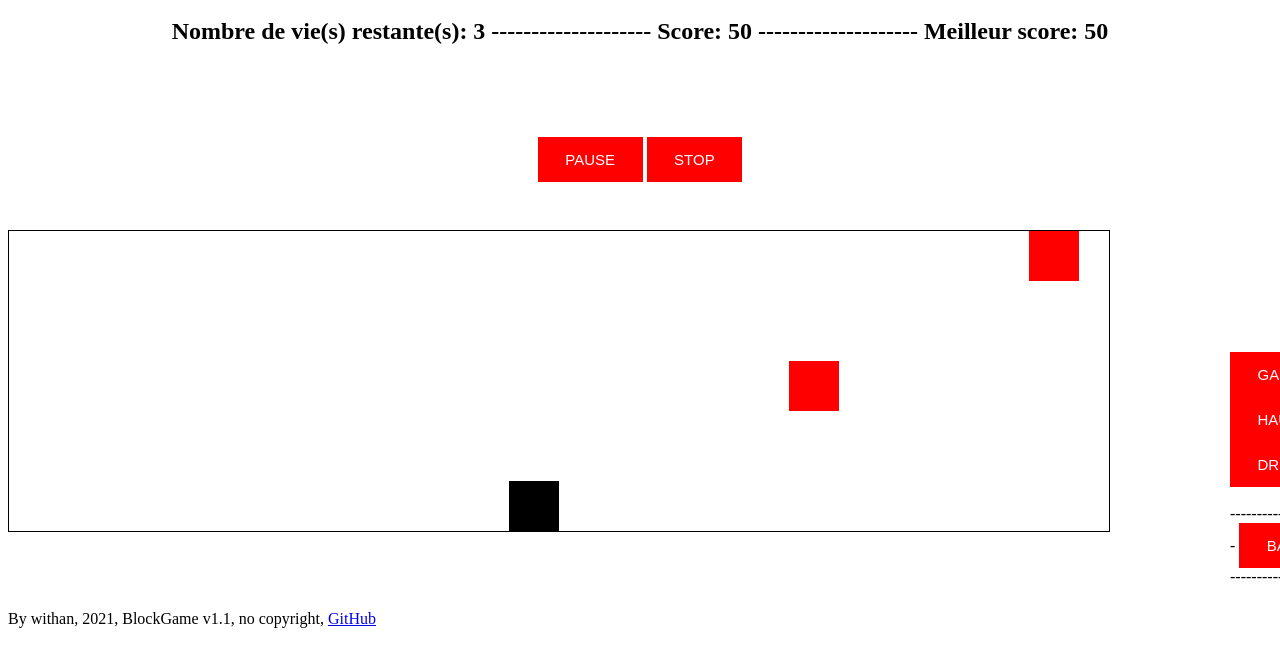
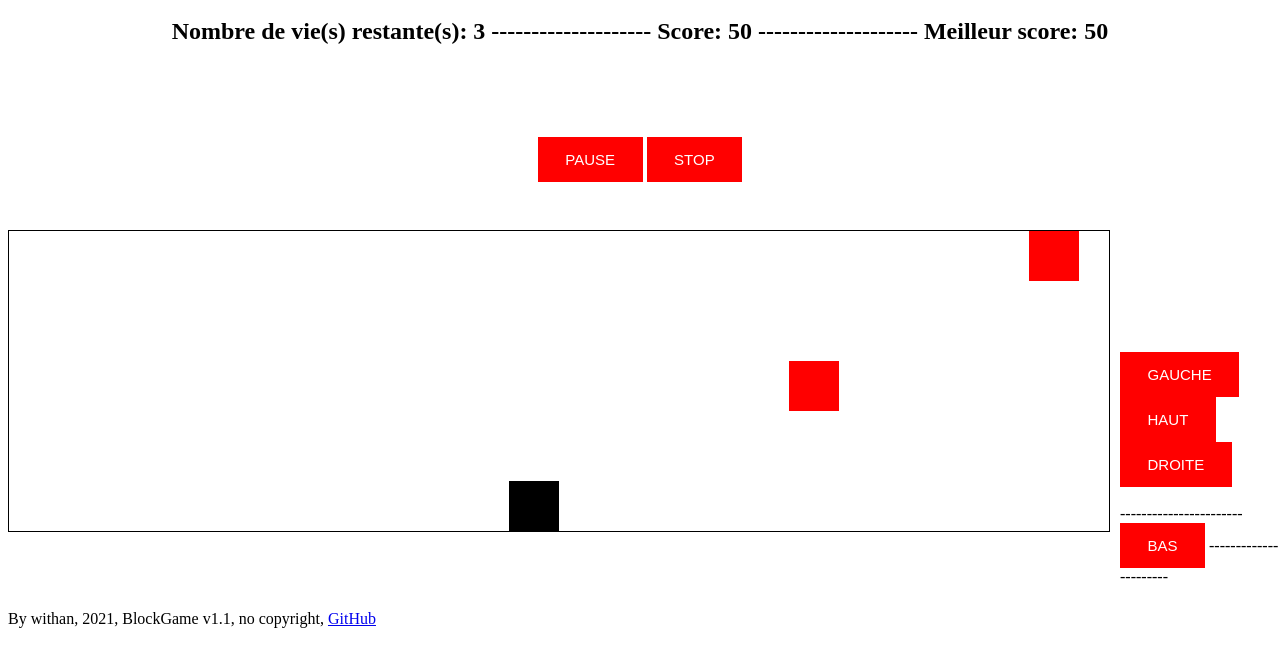
Before and after one commit to withab/withangames, a website: page blockgame.html in a window 1280 px wide. Shown: the part 48-714 px from the top of the page. Drawn offline with nearby package versions, Linux system fonts and the light colour scheme.

Commit message:
Update blockgame.html

```diff
--- a/blockgame.html
+++ b/blockgame.html
@@ -332,7 +332,7 @@
             }
             div .button {
                 position: absolute;
-                left: 1230px;
+                left: 1120px;
                 top: 400px
 
             }
```
